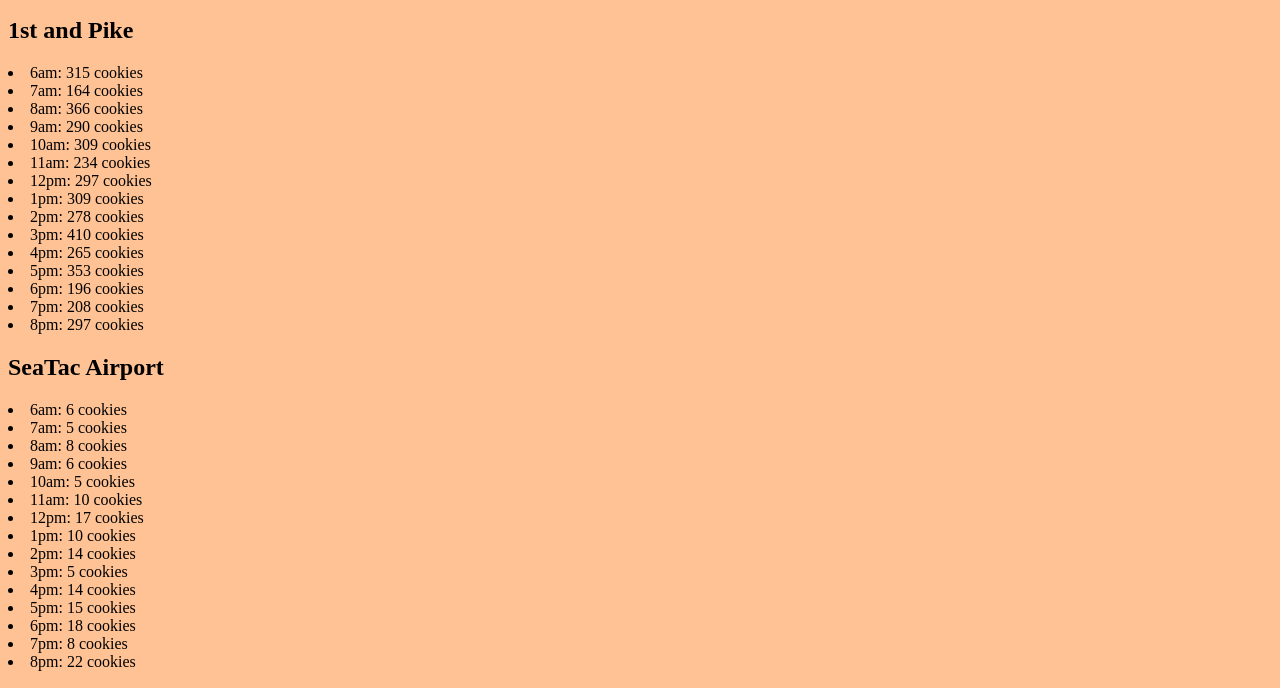
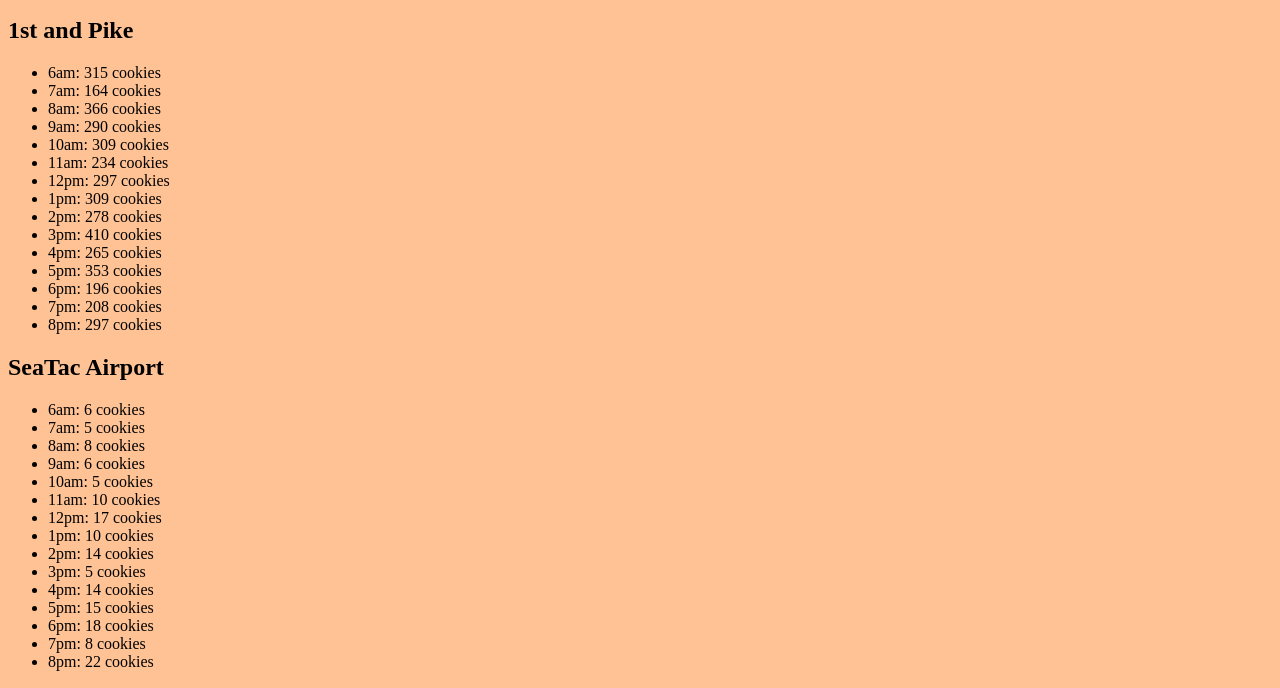
Before and after one commit to rh24/cookie-stand, a plain HTML site: page index.html in a window 1280 px wide. Shown: the part 91-779 px from the top of the page. Drawn offline with Linux system fonts and the light colour scheme.

Commit message:
Move list into ul

```diff
--- a/css/main.css
+++ b/css/main.css
@@ -8,12 +8,16 @@
 /* font: font-style font-variant font-weight font-size/line-height font-family; */
 
 body {
-  background-image: url("../images/salmon.png");
-  background-repeat: no-repeat;
+  background-color: hsla(26, 100%, 50%, 0.42);
+}
+
+body::after {
+  background: url("../images/salmon.png");
+  opacity: 0.5;
+  /* background-repeat: no-repeat;
   background-position: bottom -250px right 320px;
   background-attachment: absolute;
   /* background-position: 0 auto; */
-  background-color: hsla(26, 100%, 50%, 0.42);
 }
 
 /*
--- a/js/app.js
+++ b/js/app.js
@@ -63,11 +63,10 @@
     document.body.appendChild(newDiv);
     newDiv.appendChild(newHeading);
     let storeUl = newDiv.appendChild(newUl);
-    storeUl.id = divId;
+    storeUl.id = `${divId}-ul`;
 
     // Return the newly created HTML elements to test correct values
-    // return [newDiv, newHeading, newUl, storeName];
-    // createHourlyData();
+    return [newDiv, newHeading, newUl, storeName];
   }
 
   appendShopName(storeName);
@@ -80,7 +79,7 @@
     for (let j = 6; j < 21; j++) {
       // Start by creating new <li> and append to each store's unique div
       let liElement = document.createElement('li');
-      document.getElementById(`${divId}`).append(liElement);
+      document.getElementById(`${divId}-ul`).append(liElement);
 
       // Change <li> element inner HTML based on time of day
       if (j < 12) {
```
